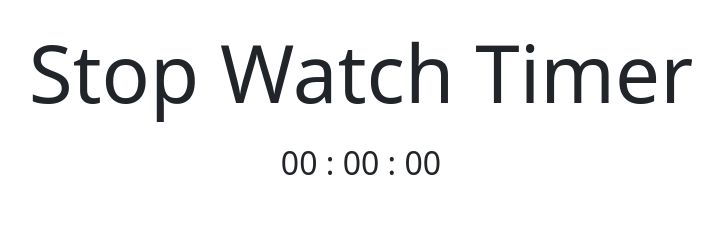
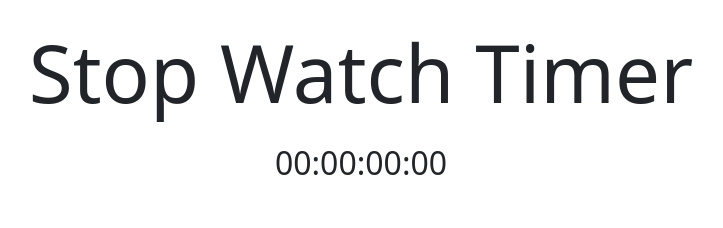
Before and after one commit to sergjsilva/stop-watch, a plain HTML site: page index.html in a window 1280 px wide. Shown: the top 228 px of the page, without its empty margins (279-1002 px from the left). Drawn offline with nearby package versions, Linux system fonts and the light colour scheme.

Commit message:
Update index.html
Adding centiseconds

```diff
--- a/index.html
+++ b/index.html
@@ -9,7 +9,7 @@
 <body>
     <div class="container">
         <h1 class="display-1 my-4 text-center">Stop Watch Timer</h1>
-        <p id="currentTime" class="h2 text-center mb-5">00 : 00 : 00 </p>
+        <p id="currentTime" class="h2 text-center mb-5">00:00:00:00 </p>
         <div class="btn-container d-flex justify-content-center gap-3">
             <button class="btn btn-info px-5" name="start">Start</button>
             <button class="btn btn-info px-5" name="stop">Stop</button>
```
